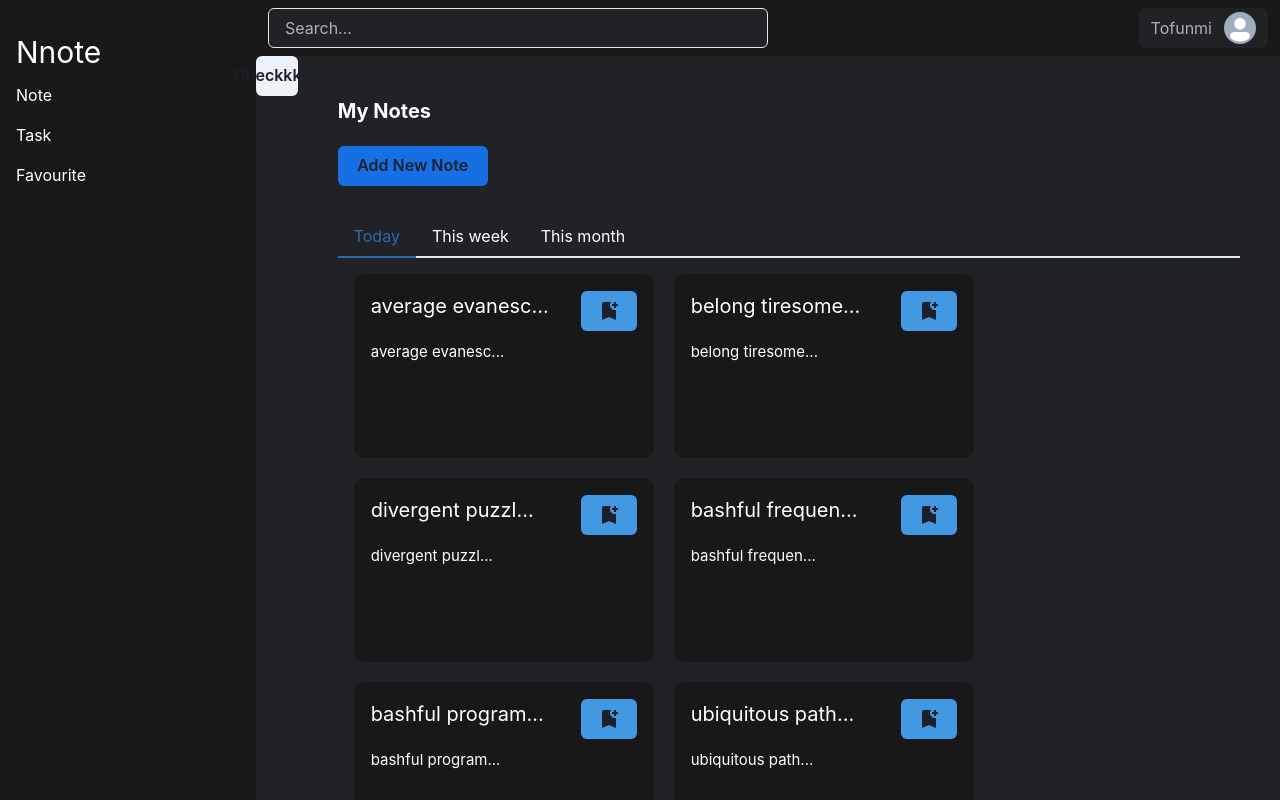
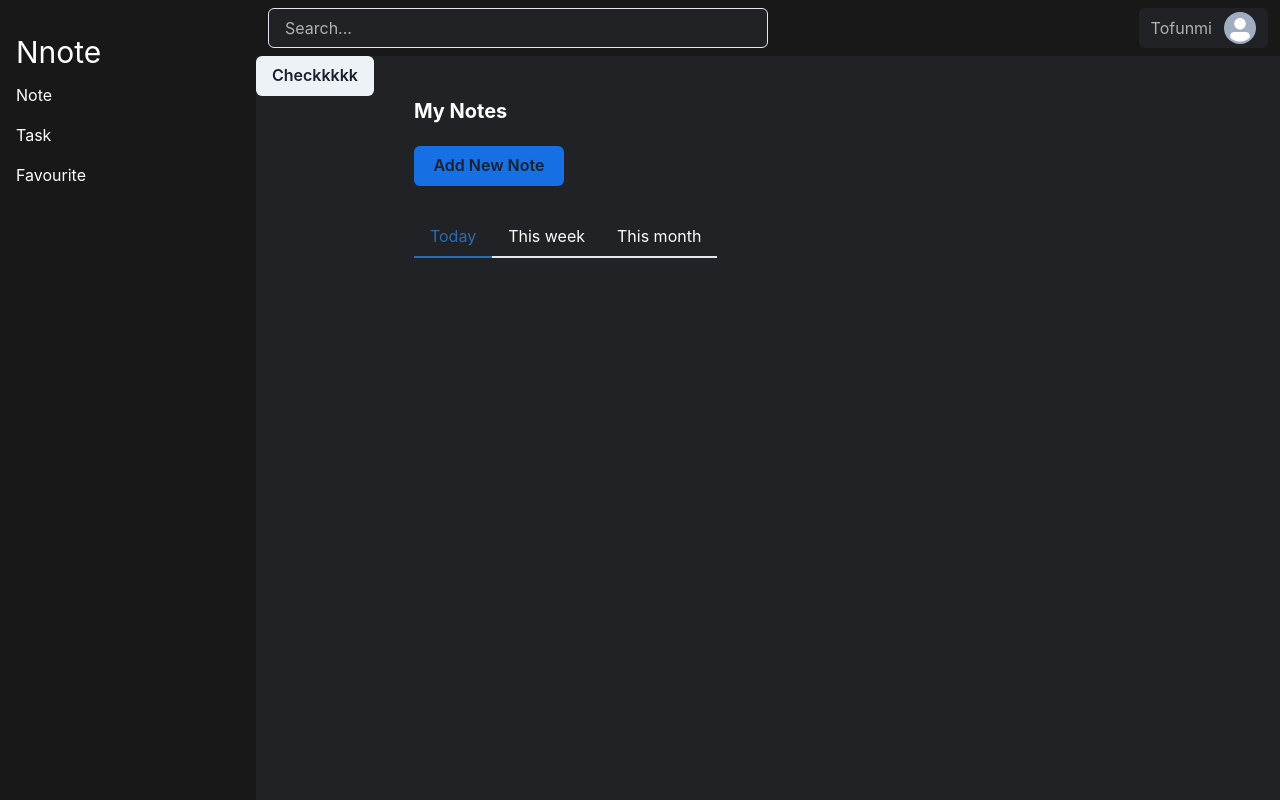
Before and after one commit to devtofunmi/Nnote, a React (Vite) app: page /dashboard/main in a window 1280 px wide. Shown: the top 800 px of the page. Built offline with nearby package versions, Linux system fonts and the light colour scheme.

Commit message:
add a function that filter last 24hrs date

```diff
--- a/src/components/Main.jsx
+++ b/src/components/Main.jsx
@@ -264,9 +264,16 @@ const Main = () => {
     console.log(note);
   };
 
-  const todaysNotes = () => {
-    const dayStart = new Date();
-    console.log(dayStart);
+  const filterByDate = (from, to) => {
+    return notes.filter((note) => {
+      return new Date(note.date) >= from && new Date(note.date) <= to;
+    });
+  };
+
+  const last24h = () => {
+    const dayStart = new Date(new Date().setHours(0, 0, 0, 0));
+    const dayEnd = new Date(new Date().setHours(23, 59, 59, 999));
+    return filterByDate(dayStart, dayEnd);
   };
 
   function truncateString(str) {
@@ -289,7 +296,7 @@ const Main = () => {
   return (
     <DashboardLayout>
       <ViewNote isOpen={isOpen} handlePopup={handlePopup} />
-      <Button onClick={todaysNotes}>Checkkkkk</Button>
+      <Button onClick={last24h}>Checkkkkk</Button>
       <AddNote
         isOpen={showAddNewNotePopup}
         closePopup={closePopup}
@@ -317,7 +324,7 @@ const Main = () => {
           <TabPanels>
             <TabPanel>
               <Flex gap={"20px"} wrap={"wrap"}>
-                {notes.map((note) => (
+                {last24h().map((note) => (
                   <Box
                     key={note.id}
                     width={"300px"}
```
